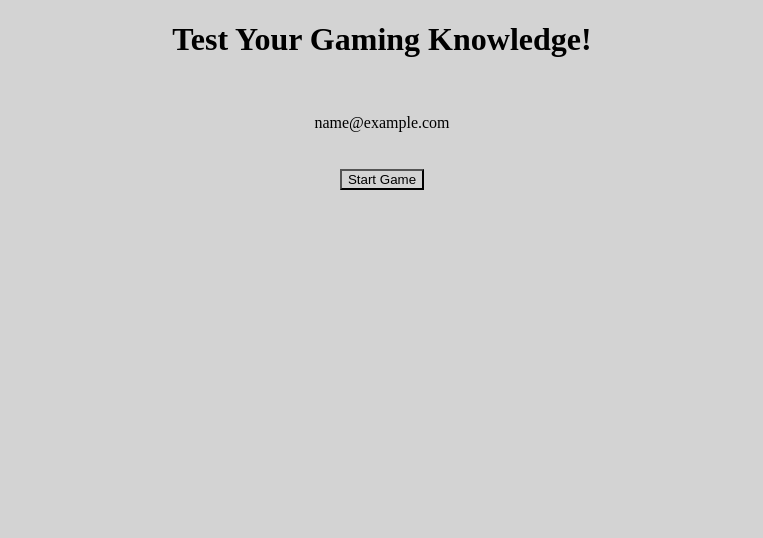
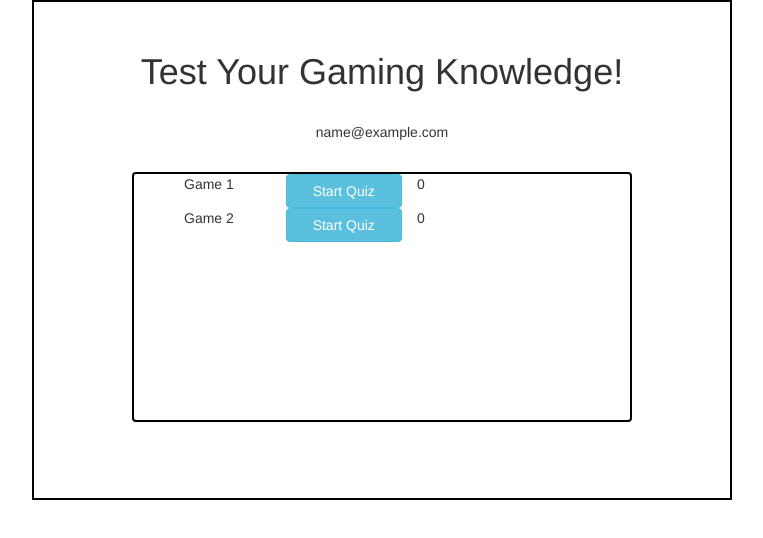
Before and after one commit to Ransom527/Node_Capstone, a website: page public/index.html in a window 1280 px wide. Both pictures are taken after typing "name@example.com" into the empty fields and a click on the button "Submit". Shown: the whole page, without its empty margins (258-1021 px from the left). Drawn offline with nearby package versions, Linux system fonts and the light colour scheme.

Commit message:
Added file scaffolds

```diff
--- a/public/css/main.css
+++ b/public/css/main.css
@@ -1,6 +1,5 @@
 * {
-	border-style: border-box;
-	background-color: #d3d3d3;
+	box-sizing: border-box;
 }
 
 body > div {
@@ -16,16 +15,36 @@ body > div {
 	padding-left: 10px;
 	padding-right: 10px;
 	width: 500px;
-	height: 350px;
+	height: 250px;
 	margin-right: auto;
 	margin-left: auto;
-	margin-top: 50px;
+	margin-top: 20px;
 	margin-bottom: 50px;
 	border: 2px solid black;
 }
 
+#game-list-div {
+	text-align: left;
+	padding-left: 10px;
+	padding-right: 10px;
+	width: 500px;
+	height: 250px;
+	margin-right: auto;
+	margin-left: auto;
+	margin-top: 20px;
+	margin-bottom: 50px;
+	border: 2px solid black;
+}
+
+#game-list {
+	list-style: none;
+	margin-right: auto;
+	margin-left: auto;
+	display: block;
+}
+
 .hidden {
-    visibility: hidden;
+	display: none;
 }
 
 .centered {
--- a/public/index.html
+++ b/public/index.html
@@ -4,36 +4,41 @@
 <head>
 	<title>Interactive Gaming Quiz</title>
 	<meta charset="utf-8">
+	<link rel="stylesheet" href="https://maxcdn.bootstrapcdn.com/bootstrap/3.3.7/css/bootstrap.min.css" integrity="sha384-BVYiiSIFeK1dGmJRAkycuHAHRg32OmUcww7on3RYdg4Va+PmSTsz/K68vbdEjh4u" crossorigin="anonymous">
 	<link rel="stylesheet" type="text/css" href="css/main.css">
-	<!-- Normailize? Google APi Font?-->
 </head>
 
 
-<body>
-<div id="upperdiv">
+<body class='container'>
+<div id="upperdiv" class="row">
 	<h1 id="title">Test Your Gaming Knowledge!</h1><br/>
 	<p id='active-username'></p>
-	</div>
+</div>
+
 
 <form id="enter-email-username" class='centered' onsubmit="submitEmail()">
       <label>Email</label>
       <!--Label for= -->
       <input type="text" id="email-username-input" placeholder="E-Mail Address">
       <button type="submit">Submit</button>
-    </form>
+</form>
 
 
 <div id='game-start-div'>
-
-	<button id='start' class='hidden start-buttons' onclick='newGame()'>Start Game</button><br/>
-	<button id='new-game' class='hidden start-buttons' onclick='newGame()'>New Game</button>
+	<button id='start' class='hidden start-buttons' onclick='newGame()'>Start Game</button>
 </div>
 
 
-<div><!-- List of quizzes, hidden by deafulkt, unhide on submission of email --></div>
+<div id="game-list-div" class="hidden panel">
+<ul id="game-list">
+	<!-- List of quizzes, hidden by deafulkt, unhide on submission of email -->
+</ul>
+</div>
+
 
 <div id="game-over-div" class="hidden">
 	<p>Game Over!</p>
+	<button type="next" id='return-to-list' onclick='loadGameList()'>Return to Game List</button>
 </div>
 
 
@@ -59,6 +64,7 @@
 
 <script src="js/jquery-3.1.1.min.js"></script>
 <script type="text/javascript" src="js/app.js"></script>
+<script src="https://maxcdn.bootstrapcdn.com/bootstrap/3.3.7/js/bootstrap.min.js" integrity="sha384-Tc5IQib027qvyjSMfHjOMaLkfuWVxZxUPnCJA7l2mCWNIpG9mGCD8wGNIcPD7Txa" crossorigin="anonymous"></script>
 
 </body>
 </html>
--- a/public/js/app.js
+++ b/public/js/app.js
@@ -2,53 +2,45 @@
 var State = {
 	numberCorrect: 0,
 	onQuestion: 0,
+	onGame: 0,
 	displayQuestion: 0,
 	activeUser: '',
-	Games: [
-{
+	Games: [{
 		Title: "Game 1",
 		highScore: 0,
-	ID: '123'
-},
-{
+		ID: '1'
+	}, {
 		Title: "Game 2",
 		highScore: 0,
-	ID: '456'
+		ID: '2'
 	}],
-	Questions: [
-{
-	Title:'What was the development codename for the Nintendo Gamecube?',
-	Choices:['Swordfish','Dolphin','Rhino','Panther'],
+	Questions: [{
+		Title: 'What was the development codename for the Nintendo Gamecube?',
+		Choices: ['Swordfish', 'Dolphin', 'Rhino', 'Panther'],
 		Answer: 'Dolphin'
-},
-{
-	Title:'The infamous "Konami Code" first appeared in which game?',
-	Choices:['Contra','Sidewinder','Mega Zone','Gradius'],
+	}, {
+		Title: 'The infamous "Konami Code" first appeared in which game?',
+		Choices: ['Contra', 'Sidewinder', 'Mega Zone', 'Gradius'],
 		Answer: 'Gradius'
-},
-{
-	Title:'Nintendo of America is the majority owner of which sports team?',
-	Choices:['San Francisco Giants','Seattle Seahawks','Seattle Mariners','Chicago Cubs'],
+	}, {
+		Title: 'Nintendo of America is the majority owner of which sports team?',
+		Choices: ['San Francisco Giants', 'Seattle Seahawks', 'Seattle Mariners', 'Chicago Cubs'],
 		Answer: 'Seattle Mariners'
-},
-{
-	Title:'Hyundai released the Nintedo 64 in South Korea under a different name due to import restrictions, what was it called?',
-	Choices:['Ultra 64','Comboy 64','iQue Player','Famicom'],
+	}, {
+		Title: 'Hyundai released the Nintedo 64 in South Korea under a different name due to import restrictions, what was it called?',
+		Choices: ['Ultra 64', 'Comboy 64', 'iQue Player', 'Famicom'],
 		Answer: 'Comboy 64'
-},
-{
-	Title:'What was the name of the eagerly awaited add-on for the Nintedo 64, only realeased in Japan?',
-	Choices:['N64 DD','iQue Player','Satellaview','Ultra 64'],
+	}, {
+		Title: 'What was the name of the eagerly awaited add-on for the Nintedo 64, only realeased in Japan?',
+		Choices: ['N64 DD', 'iQue Player', 'Satellaview', 'Ultra 64'],
 		Answer: 'N64 DD'
-},
-{
-	Title:'What was the name of the most expesive video game platform ever released?',
-	Choices:['3DO','Neo Geo AES','Phillips CD-i','Pioneer LaserActive'],
+	}, {
+		Title: 'What was the name of the most expesive video game platform ever released?',
+		Choices: ['3DO', 'Neo Geo AES', 'Phillips CD-i', 'Pioneer LaserActive'],
 		Answer: 'Pioneer LaserActive'
-},
-{
-	Title:'What was the name of the camera peripheral for the Sega Dreamcast, only released in Japan?',
-	Choices:['DreamSnap','SegaCam','Dreameye','WebCast'],
+	}, {
+		Title: 'What was the name of the camera peripheral for the Sega Dreamcast, only released in Japan?',
+		Choices: ['DreamSnap', 'SegaCam', 'Dreameye', 'WebCast'],
 		Answer: 'Dreameye'
 	}]
 };
@@ -70,18 +62,18 @@ function gameStart() {
 function submitEmail() {
 	event.preventDefault();
 	emailID = $('#email-username-input').val();
+	State.activeUser = $('#email-username-input').val();
 	$("#active-username").text(emailID);
-	$("#enter-email-username").addClass('hidden');
-	$("#start").removeClass('hidden');
+	loadGameList();
 }
 
 
-function newGame() {
+function newGame(gameID) {
+	State.onGame = gameID;
+	$('#game-list-div').addClass('hidden');
 	State.onQuestion = 0;
 	State.numberCorrect = 0;
 	renderQuestion(State.Questions[State.onQuestion]);
-	//fill email div with username text
-	//$().append().text
 	$("#answer-box").text('');
 	$('.selections').prop('checked', false);
 	$("#question-box").removeClass('hidden');
@@ -91,49 +83,59 @@ function newGame() {
 }
 
 
+function loadGameList() {
+	event.preventDefault();
+	$('#game-list').empty();
+	$("#enter-email-username").addClass('hidden');
+	$("#game-list-div").removeClass('hidden');
+	for (var i = 0; i < State.Games.length; i++) {
+		console.log(State.Games[i].Title);
+		$('#game-list').append(
+			"<li class='row'><div class='col-md-3'>" + State.Games[i].Title + "</div><button class='btn btn-info col-md-3' onclick='newGame(" + State.Games[i].ID + ")'>Start Quiz</button><div class='col-md-3'>" + State.Games[i].highScore + "</div></li>"
+		);
+	}
+	$("#game-list-div").removeClass('hidden');
+	$("#game-over-div").addClass('hidden');
+}
+
 
 function renderQuestion(question) {
 	console.log(question, 'q');
 	$('#radio-buttons-answers').empty();
 	for (var i = 0; i < question.Choices.length; i++) {
-		$('#radio-buttons-answers').append("<li ><input type='radio' class='selections' name='Answers' value='"+question.Choices[i]+"'> <span class='answers'>" + question.Choices[i] + "</span></li>");
+		$('#radio-buttons-answers').append("<li><input type='radio' class='selections' name='Answers' value='" + question.Choices[i] + "'> <span class='answers'>" + question.Choices[i] + "</span></li>");
 	}
 	$('#Question').text(question.Title);
-	$('#on-question').text(State.onQuestion+1);
+	$('#on-question').text(State.onQuestion + 1);
 	$('#number-correct').text(State.numberCorrect);
 }
-
 
 
 function onSubmit() {
 	event.preventDefault();
 	var choice;
-	console.log(State.Questions[State.onQuestion].Answer, $("input:radio[name='Answers']:checked")[0].value );
-	if(State.Questions[State.onQuestion].Answer === $("input:radio[name='Answers']:checked")[0].value ) {
+	console.log(State.Questions[State.onQuestion].Answer, $("input:radio[name='Answers']:checked")[0].value);
+	if (State.Questions[State.onQuestion].Answer === $("input:radio[name='Answers']:checked")[0].value) {
 		State.numberCorrect++;
-	}
-	else {
+	} else {
 		//Add Alert box that expires
 		$('#answer-box').text(State.Questions[State.onQuestion].Answer);
 	}
 	//$("#Submit").addClass('hidden');
 	//Instead of hiding, hide until selection is made
-	if(State.onQuestion+1 >= State.Questions.length) {
+	if (State.onQuestion + 1 >= State.Questions.length) {
 		//store the high score
+		//State.Games[State.onGame].highScore = State.numberCorrect;
 		gameOver();
 		$("#new-game").removeClass('hidden');
 		$("#question-box").addClass('hidden');
 		console.log('game over')
 			//return to list of games
-	}
-	else {
+	} else {
 		//	$("#next-question").removeClass('hidden');
 	}
 	State.onQuestion++;
 	$('.selections').prop('checked', false);
-	//$("#next-question").addClass('hidden');
-	//$("#Submit").removeClass('hidden');
-	//$("#answer-box").text('');
 	renderQuestion(State.Questions[State.onQuestion]);
 }
 
@@ -142,22 +144,17 @@ function checkChecked(value) {
 	return document.getElementById(value).checked;
 }
 
-/*
-function nextQuestion() {
-	event.preventDefault();
-	State.onQuestion++;
-	$('.selections').prop('checked', false);
-	$("#next-question").addClass('hidden');
-	$("#Submit").removeClass('hidden');
-	$("#answer-box").text('');
-	renderQuestion(State.Questions[State.onQuestion]);
-}
-*/
 
 function gameOver() {
+	event.preventDefault();
 	$("#game-over-div").removeClass('hidden');
-	//put confirmation in game-over div
-	//go back to list of games
+	for (var i = 0; i < State.Games.length; i++) {
+		if (State.Games[i].ID == State.onGame) {
+			if (State.Games[i].highScore < State.numberCorrect) { //Could also be inline IF
+				State.Games[i].highScore = State.numberCorrect;
+			}
+		}
+	}
 }
 
 
```
Also changed, not shown: server.js (+7 -0 lines), test/test-server.js (+22 -0 lines), .travis.yml. Lines whose indentation alone changed are shown as unchanged.
